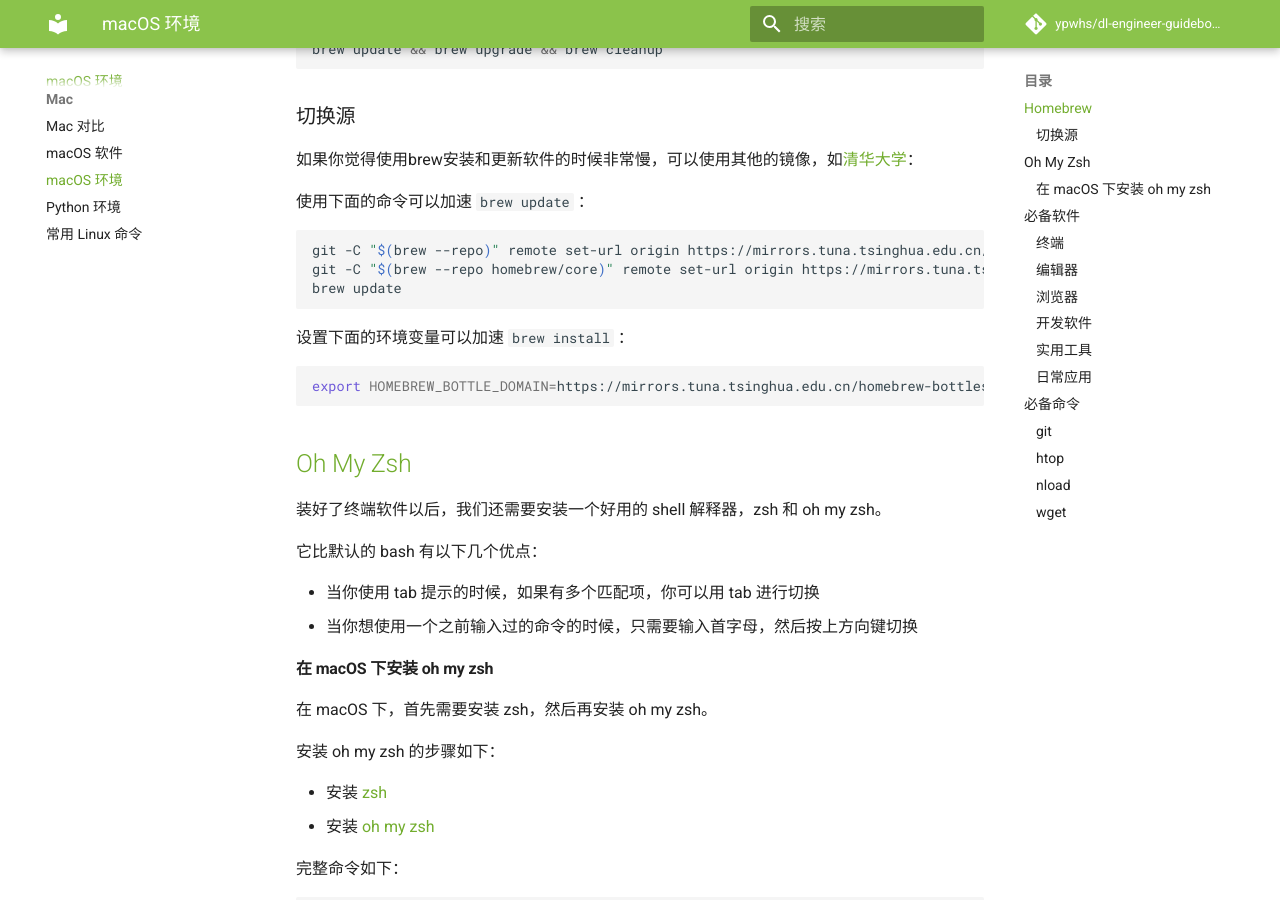
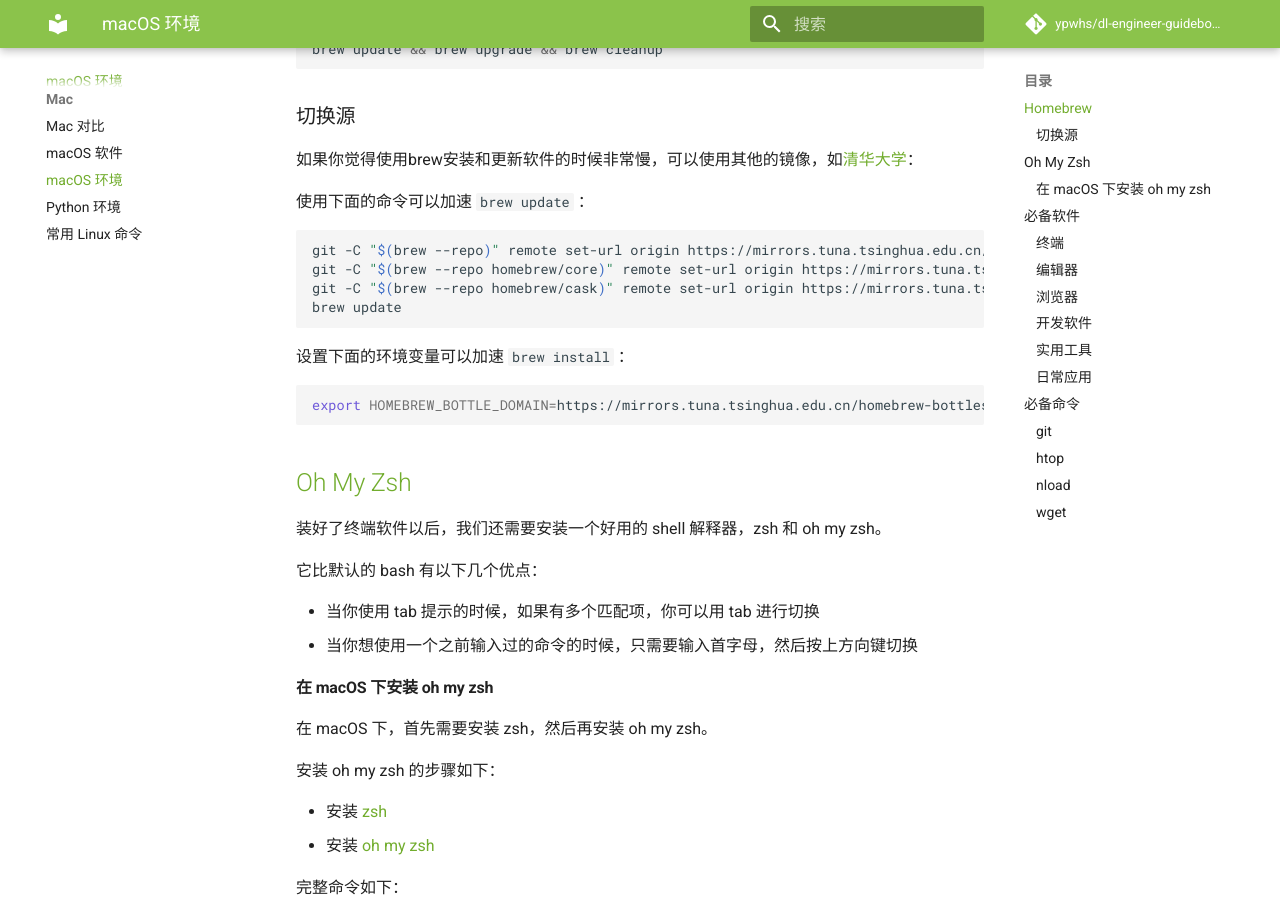
Before and after one commit to ypwhs/dl-engineer-guidebook, an MkDocs documentation site: the page built from docs/macos-environment.md, in a window 1280 px wide and 900 px high, scrolled down 619 px. Built offline with MkDocs 1.6.1 and Material for MkDocs 9.7.7, drawn with Linux system fonts in a browser that asks for light colours; comment, search, counter and statistics services are not loaded.

Commit message:
Update macos-environment.md

````diff
--- a/docs/macos-environment.md
+++ b/docs/macos-environment.md
@@ -33,6 +33,7 @@ brew update && brew upgrade && brew cleanup
 ```bash
 git -C "$(brew --repo)" remote set-url origin https://mirrors.tuna.tsinghua.edu.cn/git/homebrew/brew.git
 git -C "$(brew --repo homebrew/core)" remote set-url origin https://mirrors.tuna.tsinghua.edu.cn/git/homebrew/homebrew-core.git
+git -C "$(brew --repo homebrew/cask)" remote set-url origin https://mirrors.tuna.tsinghua.edu.cn/git/homebrew/homebrew-cask.git
 brew update
 ```
 
````
